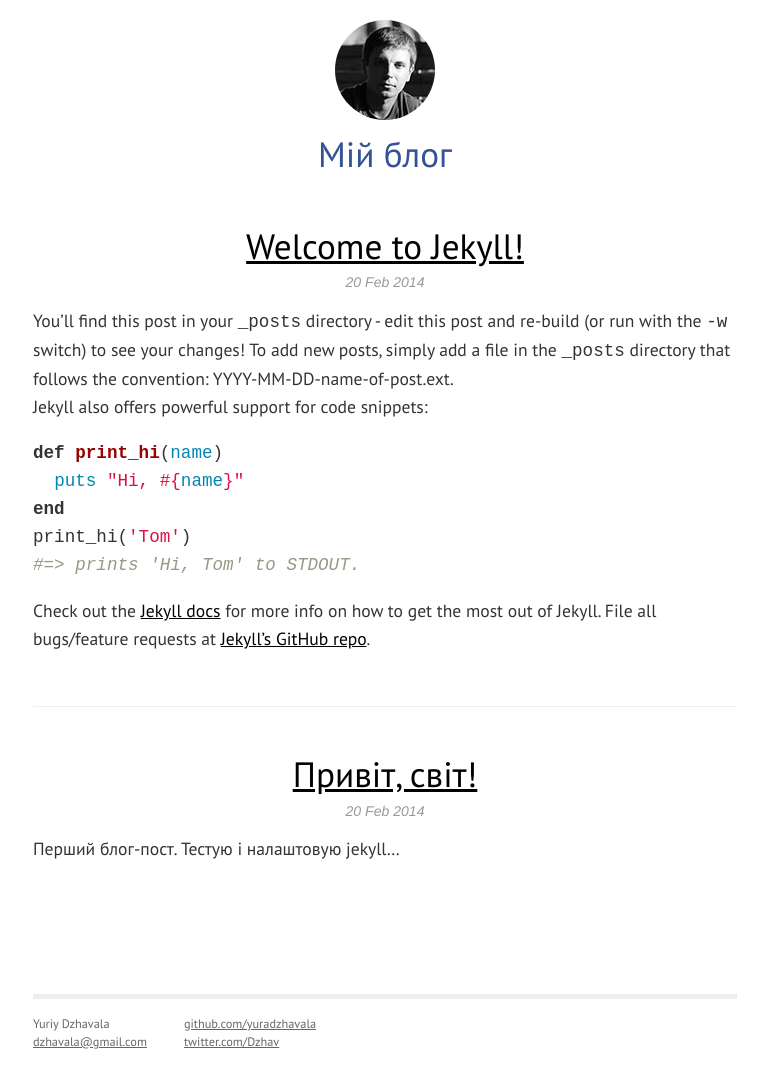
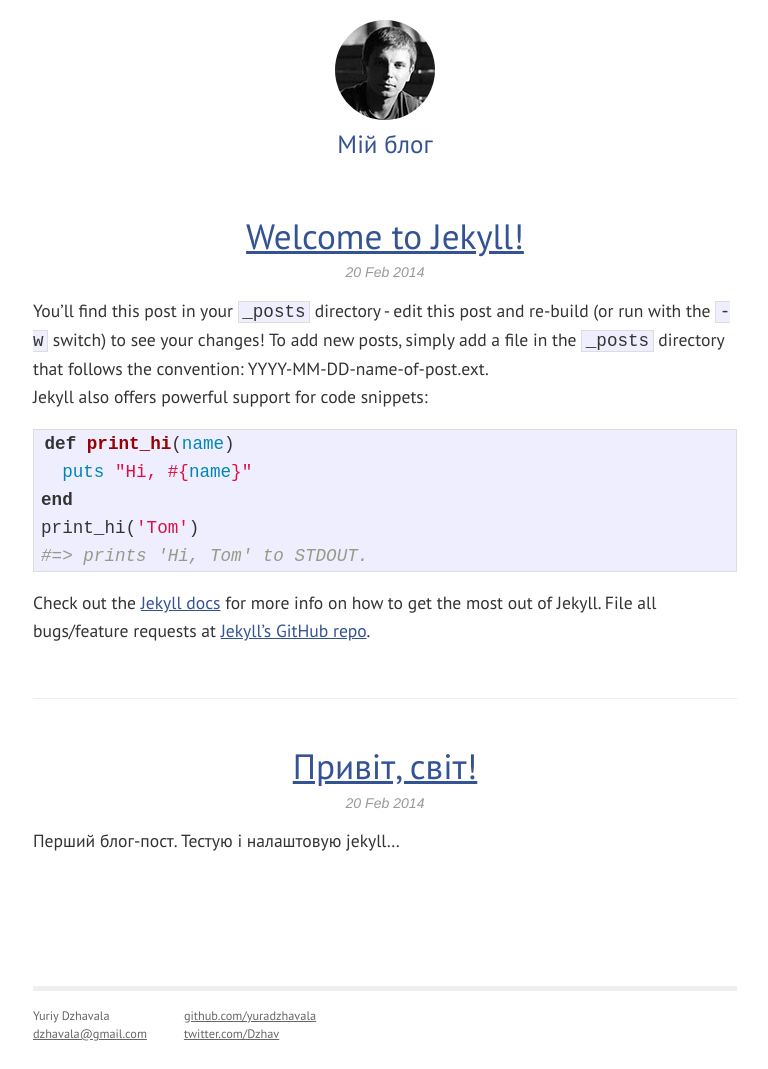
Before and after one commit to dzhavala/dzhavala.github.com, a Jekyll site: the page built from index.html, in a window 1280 px wide. Shown: the whole page, without its empty margins (255-1023 px from the left). Built offline with Jekyll 4.4.1, drawn with Linux system fonts in a browser that asks for light colours; Markdown is read by kramdown in place of the engine named in the settings; the list of posts is cut into pages by our own code.

Commit message:
style updates

```diff
--- a/css/main.css
+++ b/css/main.css
@@ -21,10 +21,8 @@
     font-weight: normal;
 }
 
-a         { color: #000; }
+a         { color: #345394; }
 a:hover   { color: #333; }
-a:visited { color: #333; }
-a:visited:hover { color: #666; }
 
 p {
     margin: 0 0 1em;
@@ -84,7 +82,7 @@
             text-decoration: none;
         }
         .header .userpic {
-            margin-bottom: 20px;
+            margin-bottom: 10px;
             font-size: 0;
             line-height: 0;
         }
@@ -95,12 +93,7 @@
 
     .title {
         margin: 0;
-        }
-        .title a {
-            color: #345394;
-        }
-        .title a:hover {
-            color: #000;
+        font-size: 25px;
         }
 
 
@@ -151,32 +144,28 @@
 }
 
 /* standard */
-.post pre {
+pre {
     border: 1px solid #ddd;
     background-color: #eef;
     padding: 0 .4em;
 }
 
-.post ul, .post ol {
-    margin-left: 1.35em;
-}
-
-.post code {
+code {
     border: 1px solid #ddd;
     background-color: #eef;
     padding: 0 .2em;
 }
 
-.post pre code {
+pre code {
     border: none;
 }
 
 /* terminal */
-.post pre.terminal {
+pre.terminal {
     border: 1px solid #000;
     background-color: #333;
     color: #FFF;
     }
-    .post pre.terminal code {
+    pre.terminal code {
         background-color: #333;
     }
```
